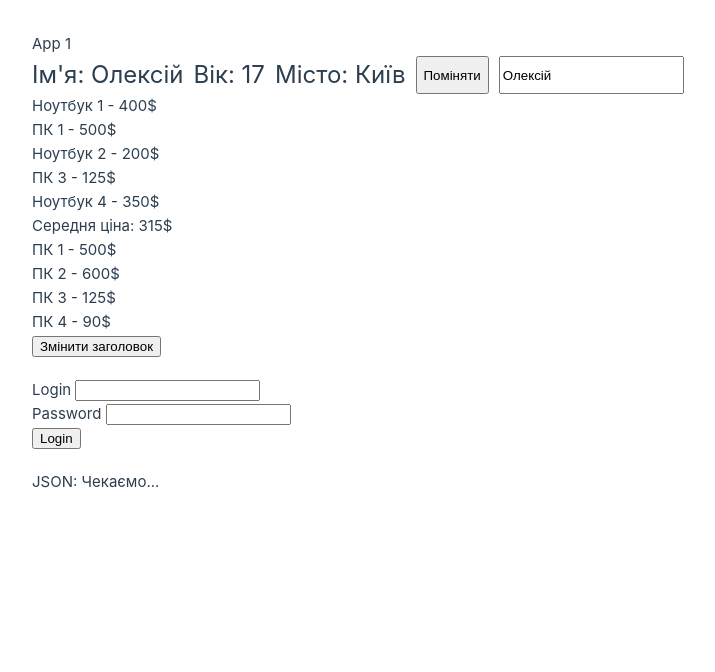
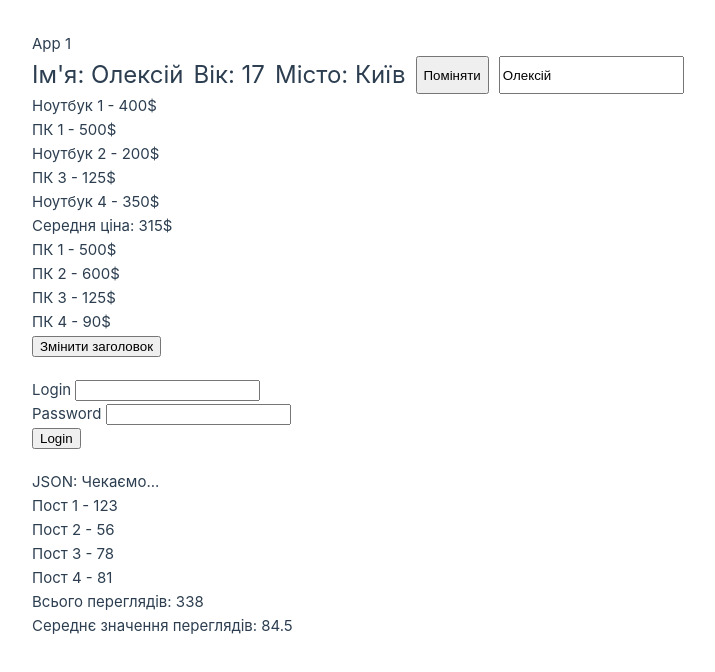
Before and after one commit to SerhiiBida/vue-lesson2, a Vue app: page / in a window 1280 px wide. Shown: the top 672 px of the page, without its empty margins (0-715 px from the left). Built offline with nearby package versions, Linux system fonts and the light colour scheme; no server answers.

Commit message:
did task 10

```diff
--- a/src/App.vue
+++ b/src/App.vue
@@ -35,7 +35,7 @@ export default {
     <Products @change-title="changeTitle"/>
     <!--task 6-->
     <Login/>
-    <!--task 9-->
+    <!--task 9-10-->
     <Posts/>
   </main>
 </template>
--- a/src/components/Posts.vue
+++ b/src/components/Posts.vue
@@ -4,7 +4,13 @@ export default {
   data(){
     return {
       title: 'JSON',
-      data: null
+      data: null,
+      posts: [
+        {id: 1, name: 'Пост 1', views: 123},
+        {id: 2, name: 'Пост 2', views: 56},
+        {id: 3, name: 'Пост 3', views: 78},
+        {id: 4, name: 'Пост 4', views: 81},
+      ]
     }
   },
   methods: {
@@ -18,6 +24,13 @@ export default {
     // 9. Створіть computed property, яке комбінує дані відповіді від HTTP запиту та з рекативною змінною.
     dataOutput() {
       return `${this.title}: ${this.data ? JSON.stringify(this.data) : 'Чекаємо...'}`;
+    },
+    // 10. Створіть кілька computed properties, які залежать одне від одного.
+    sumViews(){
+      return this.posts.reduce((sum, post) => sum + post.views, 0);
+    },
+    averageAmountViews(){
+      return this.sumViews / this.posts.length;
     }
   },
   mounted() {
@@ -32,6 +45,19 @@ export default {
     <p>
       {{ dataOutput }}
     </p>
+    <div class="posts">
+      <article v-for="post in posts" :key="post.id" :data-post-id="post.id">
+        <p>
+          {{ post.name }} - {{ post.views }}
+        </p>
+      </article>
+    </div>
+    <p>
+      Всього переглядів: {{ sumViews }}
+    </p>
+    <p>
+      Середнє значення переглядів: {{ averageAmountViews }}
+    </p>
   </section>
 </template>
 
```
